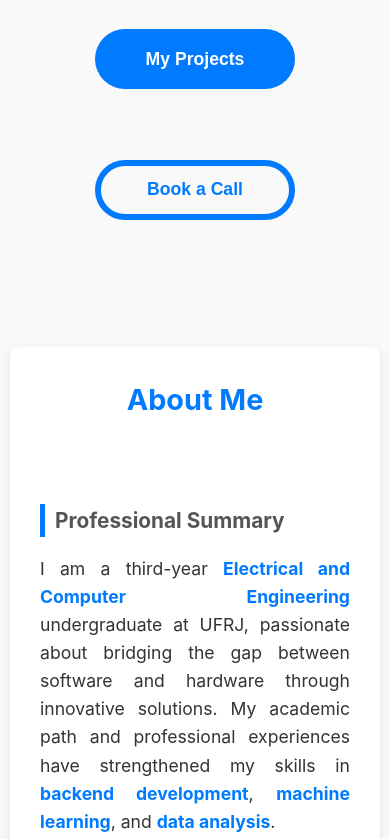
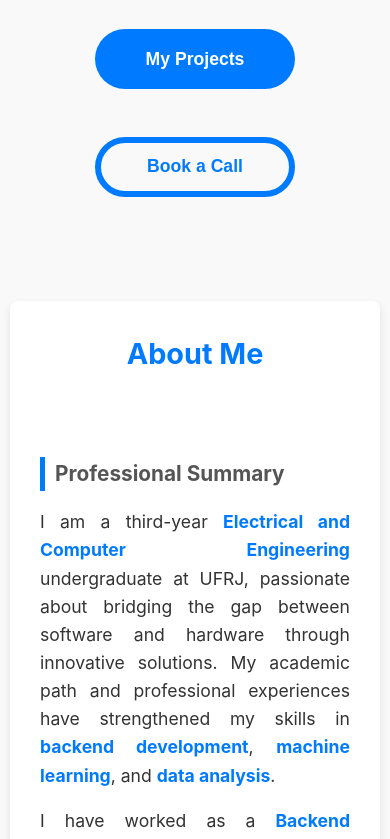
Before and after one commit to Cerne17/portfolio-fullstack, a React (Create React App) app in the folder frontend/: page / in a window 390 px wide. Shown: the part 1260-2099 px from the top of the page. Built offline with nearby package versions, Linux system fonts and the light colour scheme; no server answers.

Commit message:
feat: cta transparent button mobile responsive

```diff
--- a/frontend/src/components/CtaTransparentButton/CtaTransparentButton.module.css
+++ b/frontend/src/components/CtaTransparentButton/CtaTransparentButton.module.css
@@ -10,11 +10,17 @@
   border: #007bff 6px solid;
   margin: 2em 10px;
   cursor: pointer;
-  transition: background-color 1s ease;
+  transition: background-color 1s ease, color 1s ease, border 1s ease;
 }
 
 .CtaTransparentButton:hover {
   background-color: #0056b3;
-  border: none;
+  border-color: #0056b3;
   color: white;
 }
+
+@media (max-width: 768px) {
+  .CtaTransparentButton {
+    margin: 0.75rem 10px;
+  }
+}
```
